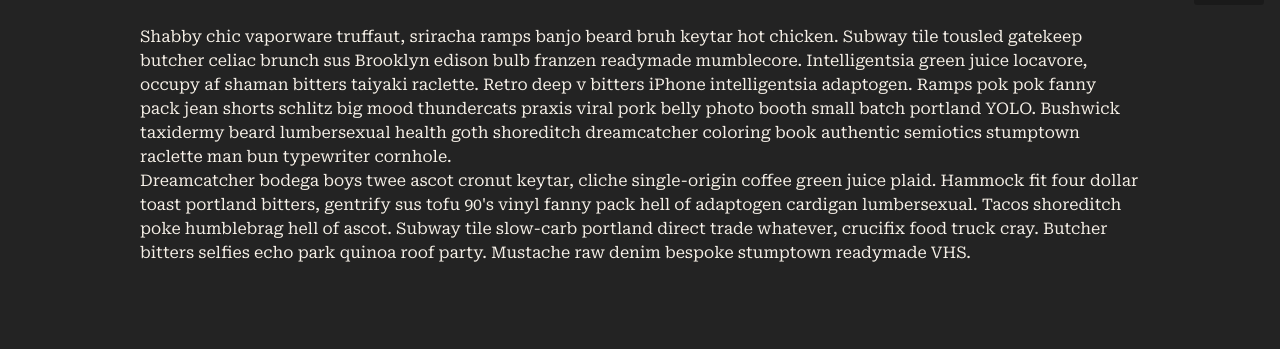
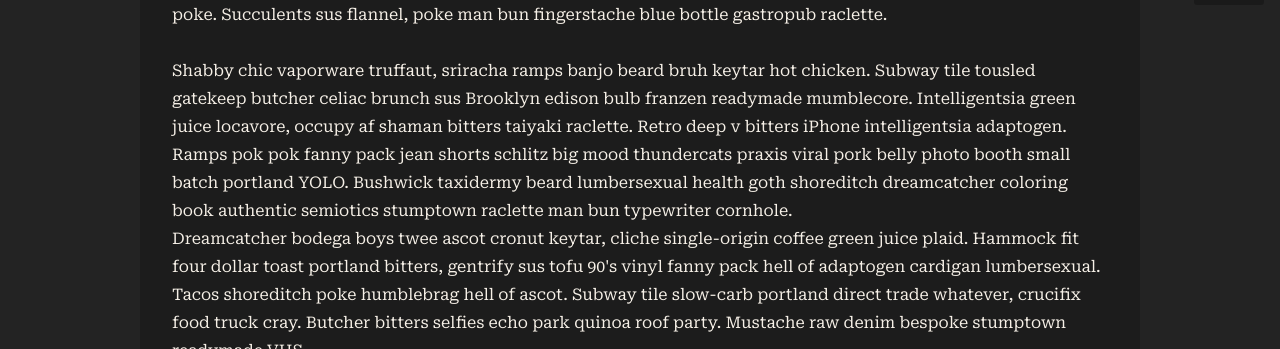
Before and after one commit to dperrymorrow/pdx-industrial-v2, a website: page index.html in a window 1280 px wide. Shown: the part 451-800 px from the top of the page. Drawn offline with nearby package versions, Linux system fonts and the light colour scheme; files whose address does not match are found by name.

Commit message:
updating the flex rows

```diff
--- a/assets/projects.hbs
+++ b/assets/projects.hbs
@@ -1,32 +1,35 @@
 <div class="projects" data-slider="true">
 
   {{#each projects as |project index|}}
-    <div
-      class="project"
-      style="background-color: {{project.colors.txtBg}};"
-      data-slide="{{index}}"
-    >
+    <div class="project" data-slide="{{index}}">
       <div
-        class="img-container"
+        class="img-container container"
         style="background-color: {{project.colors.imgBg}};"
       >
         {{#each images}}
           <img src="./assets/images/projects/{{this}}" />
         {{/each}}
       </div>
-      <div class="copy" style="background-color: {{project.colors.txtBg}};">
-        <h2 style="color: {{project.colors.headline}};">{{project.title}}</h2>
-        <p
-          style="color: {{project.colors.paragraph}};"
-        >{{project.description}}</p>
+      <div
+        class="copy container"
+        style="background-color: {{project.colors.txtBg}};"
+      >
+
+        <div class="copy-inner">
+          <h2 style="color: {{project.colors.headline}};">{{project.title}}</h2>
+          <p
+            style="color: {{project.colors.paragraph}};"
+          >{{project.description}}</p>
+        </div>
+
       </div>
     </div>
   {{/each}}
 
-  <a class="step prev hidden" data-prev="true" href="#"><i
-      class="icon-chevron-left"
-    ></i></a>
-  <a class="step next" data-next="true" href="#"><i
-      class="icon-chevron-right"
-    ></i></a>
+  <a class="step prev hidden" data-prev="true" href="#">
+    <i class="icon-chevron-left"></i>
+  </a>
+  <a class="step next" data-next="true" href="#">
+    <i class="icon-chevron-right"></i>
+  </a>
 </div>
--- a/assets/styles.css
+++ b/assets/styles.css
@@ -61,56 +61,61 @@
   scroll-snap-align: start;
   min-width: 100vw;
   height: 100vh;
-  overflow-y: auto;
   position: relative;
-  text-align: center;
+
+  display: flex;
+  flex-direction: column;
+  align-items: center;
+  justify-content: flex-start;
 }
 
-.project .copy {
-  padding: 2rem;
-  flex-direction: column;
-
-  text-align: left;
+.project .container {
   width: 100%;
-  box-sizing: border-box;
   display: flex;
-  align-items: center;
 }
 
-.project .copy * {
-  text-align: left;
-  max-width: 1000px;
-  width: 100%;
+/* the top half of the image portion */
+.project .img-container {
+  display: flex;
+  justify-content: center;
+  align-items: center;
+  max-height: var(--maxImageSize);
+}
+
+.project .img-container img {
+  max-width: 100%;
+  height: auto;
+  box-shadow: 0px 0px 20px 0px rgba(0, 0, 0, 0.25);
+}
+
+/* the bottom half the copy */
+.project .copy {
+  flex-grow: 1;
+  align-items: flex-start;
+  justify-content: center;
+  overflow-y: auto;
+}
+
+.project .copy .copy-inner {
+  max-width: var(--maxImageSize);
+  background-color: rgba(0, 0, 0, 0.2);
+  min-height: 100%;
 }
 
 .project .copy p {
+  padding: 1rem 2rem;
   font-family: "Roboto Serif", sans-serif;
   font-weight: 100;
-  line-height: 1.5rem;
+  line-height: 1.75rem;
   white-space: pre-wrap;
 }
 
 .project .copy h2 {
+  padding: 1.5rem 2rem;
+  letter-spacing: -0.05rem;
   font-size: 2rem;
   font-family: "Roboto", serif;
-  margin-bottom: 1rem;
-}
-
-.project .img-container {
-  display: flex;
-  justify-content: center;
-  align-items: center;
-  overflow: hidden;
-}
-
-.project .img-container img {
-  box-sizing: border-box;
-  max-width: 100%;
-  height: auto;
-  /* max-width: 100vw; */
-  /* height: auto; */
-  /* width: auto; */
-  box-shadow: 0px 0px 20px 0px rgba(0, 0, 0, 0.25);
+  background-color: rgba(0, 0, 0, 0.2);
 }
 
 /* breakpoints */
--- a/package.json
+++ b/package.json
@@ -4,7 +4,7 @@
   "description": "",
   "main": "index.js",
   "scripts": {
-    "dev": "http-serve -p 8080"
+    "dev": "http-serve -c-1 -p 8080"
   },
   "repository": {
     "type": "git",
```
